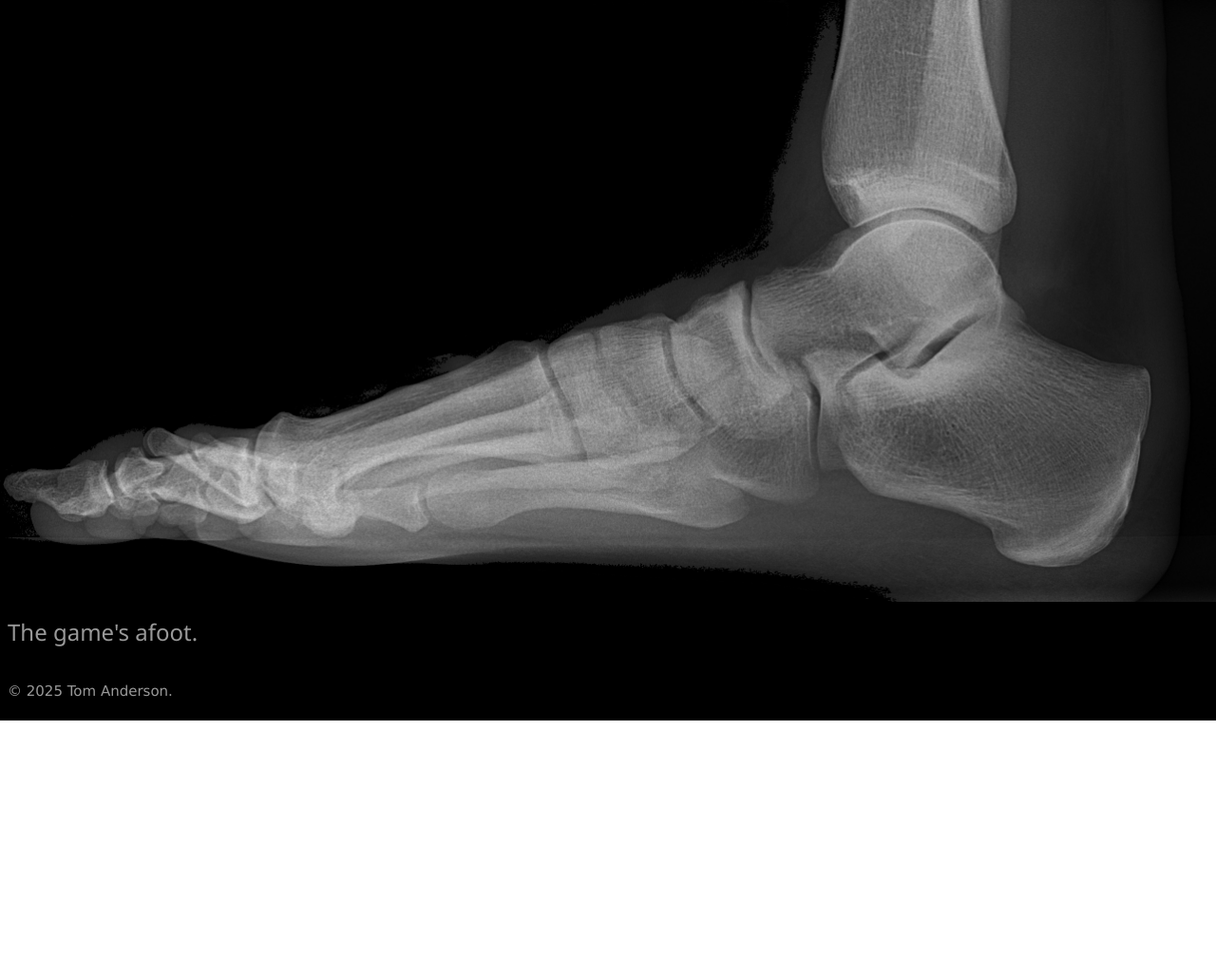
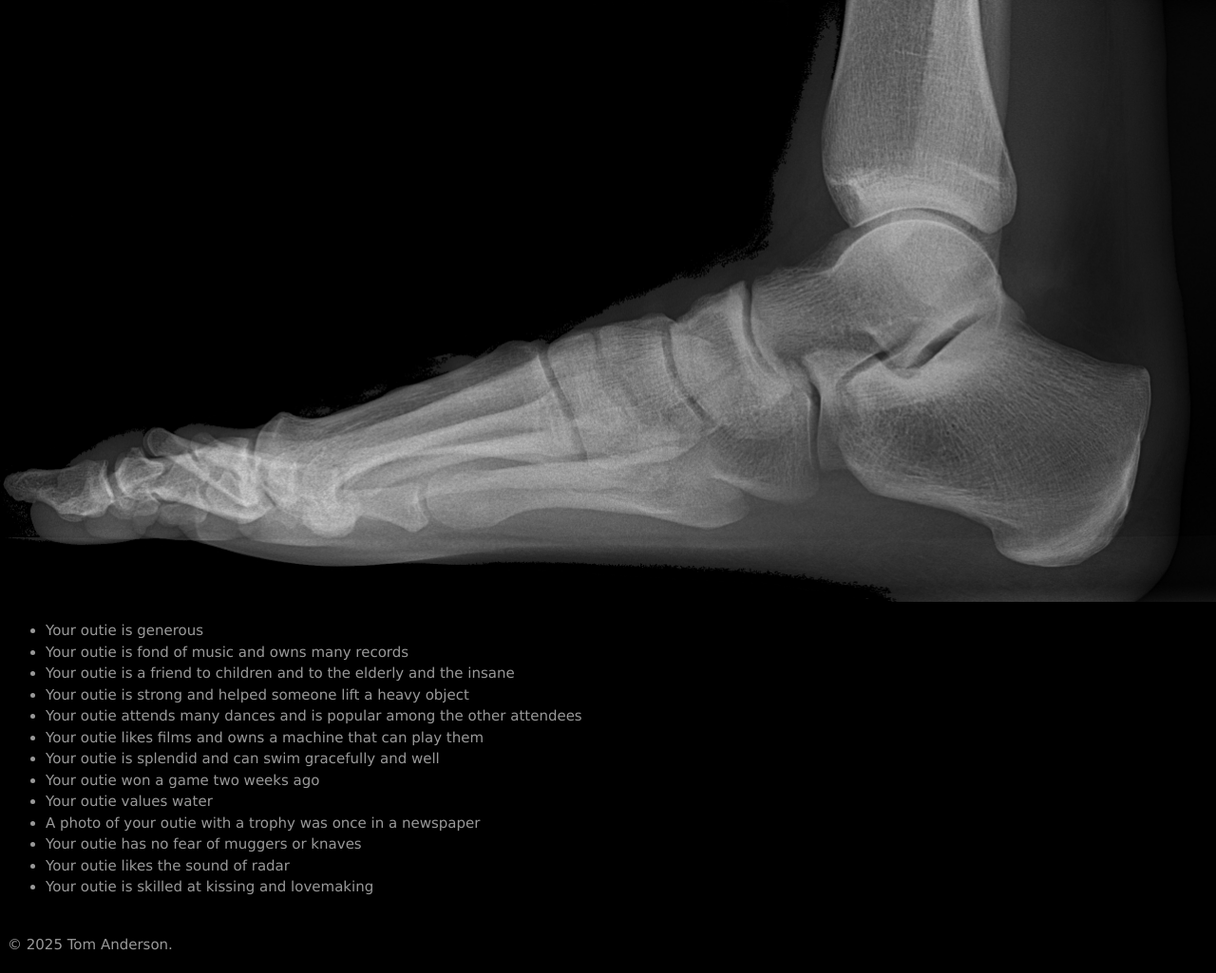
Before and after one commit to Anderson-Tom/anderson-tom.github.io, a plain HTML site: page index.html in a window 1280 px wide. Shown: the whole page at 95% size. Before the commit the page ends 800 px from the top, so only its background shows below. Drawn offline with nearby package versions, Linux system fonts and the light colour scheme.

Commit message:
Added list of outie facts

```diff
--- a/index.html
+++ b/index.html
@@ -16,7 +16,21 @@
 
 <!-- Main Content -->
 <div class="w3-container w3-black w3-padding-small">
-    <h3 class="w3-opacity">The game's afoot.</h3>
+    <ul class="w3-opacity">
+        <li>Your outie is generous</li>
+        <li>Your outie is fond of music and owns many records</li>
+        <li>Your outie is a friend to children and to the elderly and the insane</li>
+        <li>Your outie is strong and helped someone lift a heavy object</li>
+        <li>Your outie attends many dances and is popular among the other attendees</li>
+        <li>Your outie likes films and owns a machine that can play them</li>
+        <li>Your outie is splendid and can swim gracefully and well</li>
+        <li>Your outie won a game two weeks ago</li>
+        <li>Your outie values water</li>
+        <li>A photo of your outie with a trophy was once in a newspaper</li>
+        <li>Your outie has no fear of muggers or knaves</li>
+        <li>Your outie likes the sound of radar</li>
+        <li>Your outie is skilled at kissing and lovemaking</li>
+    </ul>
 </div>
 
 
```
